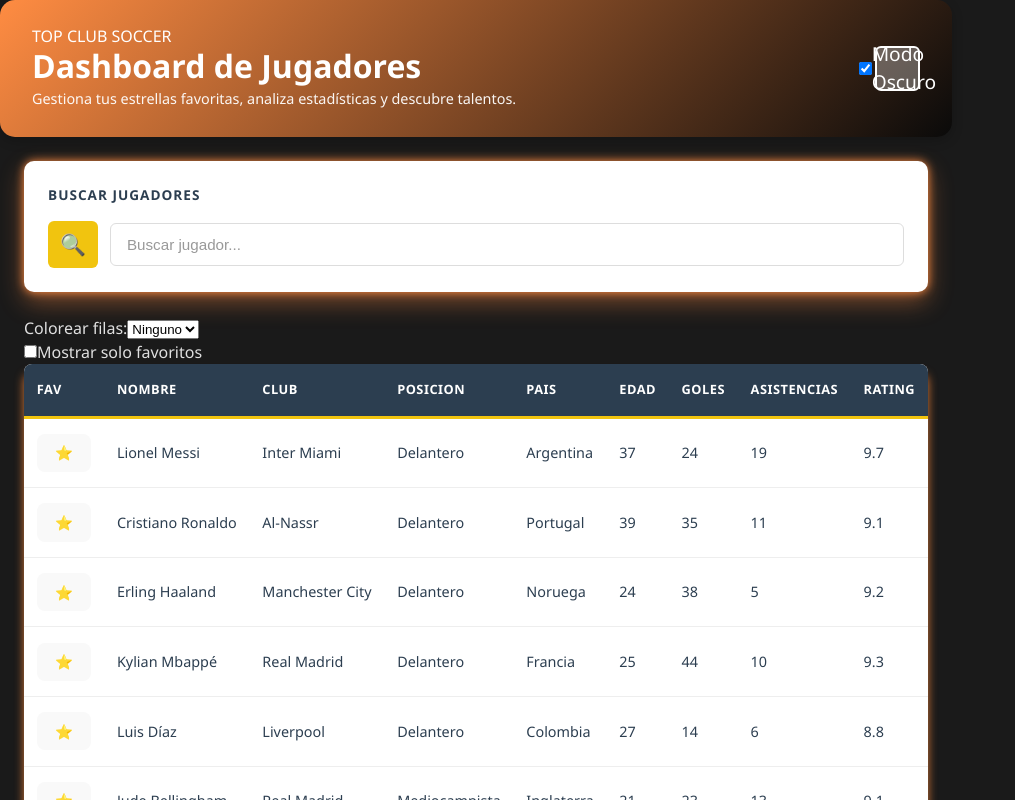
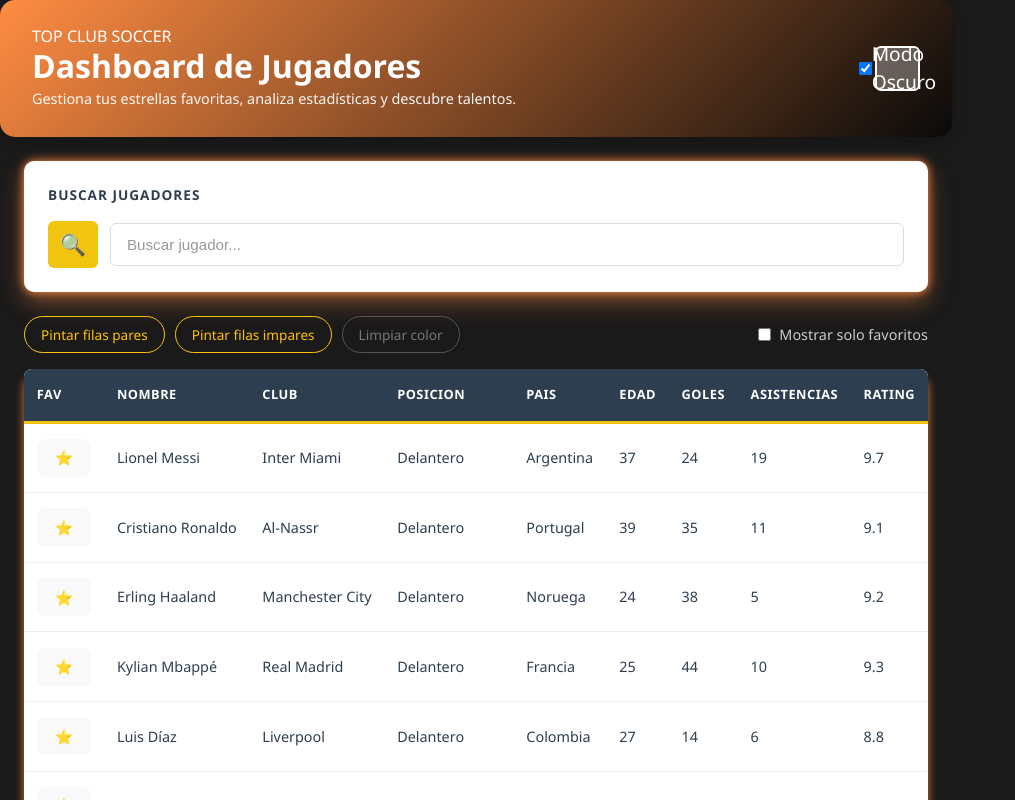
Before and after one commit to JuanEstebanCuellar/FUTBOL-TrabajoFinalProgramacion4, a React (Vite) app: page / in a window 1280 px wide. Shown: the top 800 px of the page, without its empty margins (0-1015 px from the left). Built offline with nearby package versions, Linux system fonts and the light colour scheme.

Commit message:
ControlPanel JSX y CSS Version 2

```diff
--- a/src/components/ControlPanel.jsx
+++ b/src/components/ControlPanel.jsx
@@ -1,40 +1,42 @@
-import React from "react";
+import React from 'react';
 import '../styles/ControlPanel.css';
 
-function ControlPanel({
-    rowColors,
-    onRowColorsChange,
-    showFavoritesOnly,
-    onShowFavoritesOnlyChange,
-}) {
+const ControlPanel = ({ rowColors, setRowColors, showOnlyFavorites, setShowOnlyFavorites }) => {
   return (
-        <div className="control-panel">
-            <div className="control-panel__section">
-                <label>Colorear filas:</label>
-                <select
-                    value={rowColors}
-                    onChange={(e) => onRowColorsChange(e.target.value)}
+    <div className="control-bar">
+      <div className="control-left">
+        <button
+          className={`btn-pill ${rowColors === 'pares' ? 'active' : ''}`}
+          onClick={() => setRowColors(rowColors === 'pares' ? 'none' : 'pares')}
         >
-                    <option value="ninguno">Ninguno</option>
-                    <option value="pares">Pares</option>
-                    <option value="impares">Impares</option>
-                </select>
+          Pintar filas pares
+        </button>
+        <button
+          className={`btn-pill ${rowColors === 'impares' ? 'active' : ''}`}
+          onClick={() => setRowColors(rowColors === 'impares' ? 'none' : 'impares')}
+        >
+          Pintar filas impares
+        </button>
+        <button
+          className="btn-pill outline"
+          onClick={() => setRowColors('none')}
+        >
+          Limpiar color
+        </button>
       </div>
-            <div className="control-panel__section">
-                <label>
+
+      <div className="control-right">
+        <label className="checkbox-label">
           <input
             type="checkbox"
-                        checked={showFavoritesOnly}
-                        onChange={(e) => onShowFavoritesOnlyChange(e.target.checked)}
+            checked={showOnlyFavorites}
+            onChange={() => setShowOnlyFavorites(!showOnlyFavorites)}
           />
           Mostrar solo favoritos
         </label>
       </div>
-            <div className="control-panel__section">
-                <label>
-                </label>
-            </div>
     </div>
   );
-}
+};
+
 export default ControlPanel;
--- a/src/styles/ControlPanel.css
+++ b/src/styles/ControlPanel.css
@@ -1,24 +1,44 @@
-.main-panel {
-  display: grid;
-  grid-template-columns: 330px 1fr;
-  gap: 1.5rem;
-  margin-bottom: 1.5rem;
+.control-bar {
+  display: flex;
+  justify-content: space-between;
+  align-items: center;
+  margin-bottom: 1rem;
 }
 
-.left-panel {
-  display: flex;
-  flex-direction: column;
-  gap: 1rem;
+.control-left { display: flex; gap: 10px; }
+
+.btn-pill {
+  background: transparent;
+  border: 1px solid #ffc107;
+  color: #ffc107;
+  padding: 8px 16px;
+  border-radius: 50px;
+  cursor: pointer;
+  font-size: 0.85rem;
+  transition: all 0.3s;
 }
 
-.right-panel {
-  display: flex;
-  flex-direction: column;
-  gap: 1rem;
+.btn-pill:hover, .btn-pill.active {
+  background: #ffc107;
+  color: #121212;
+  font-weight: 700;
 }
 
-@media (max-width: 1024px) {
-  .main-panel {
-    grid-template-columns: 1fr;
-  }
+.btn-pill.outline {
+  border-color: #555;
+  color: #777;
 }
+
+.btn-pill.outline:hover {
+  border-color: #fff;
+  color: #fff;
+}
+
+.checkbox-label {
+  color: #ccc;
+  font-size: 0.9rem;
+  cursor: pointer;
+  display: flex;
+  align-items: center;
+  gap: 8px;
+}
```
Lines whose indentation alone changed are shown as unchanged.
